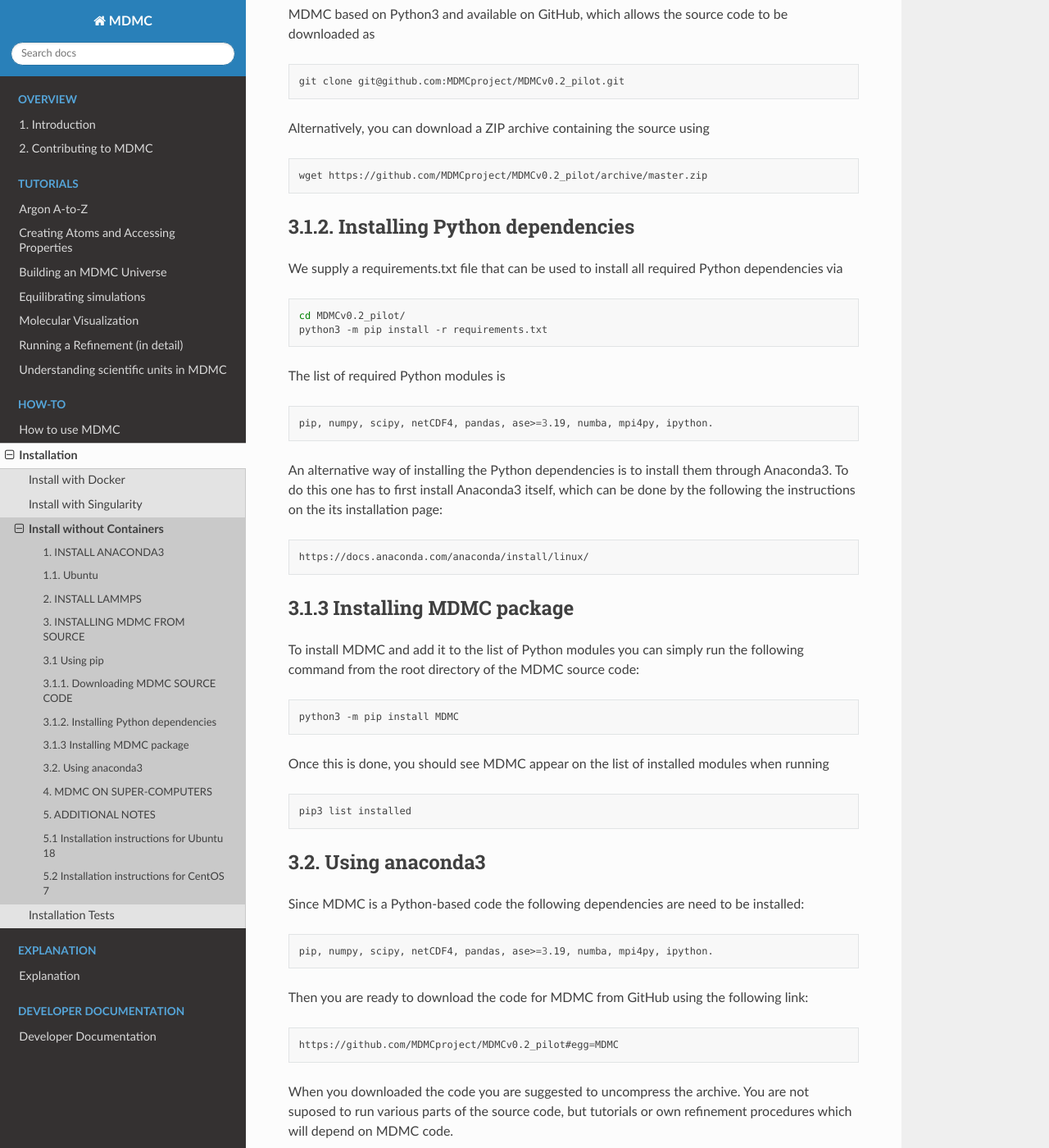
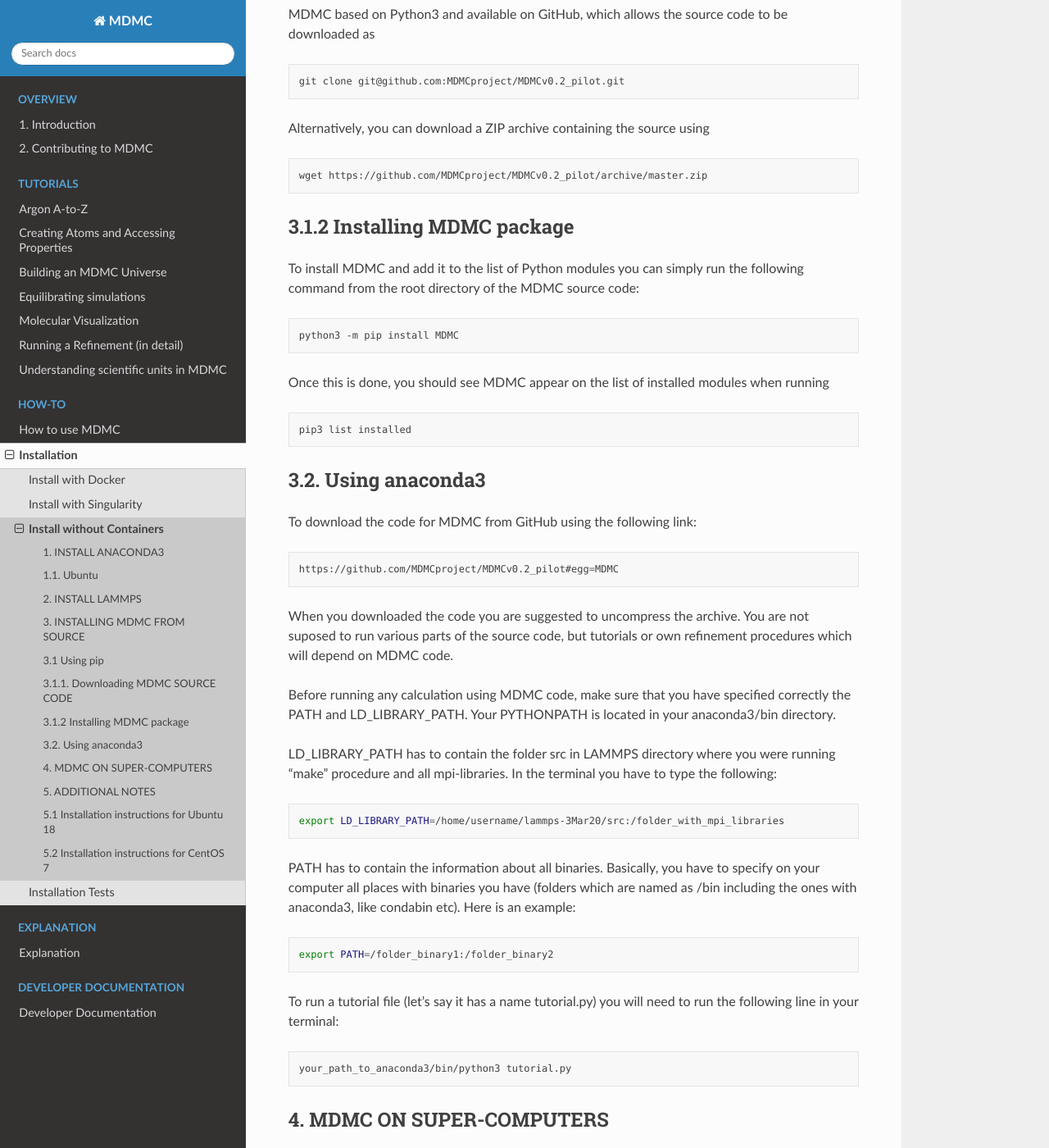
Before and after one commit to ISISNeutronMuon/MDMC, a Sphinx documentation site: the page built from doc/how-to/installation/nocontainerlinux.rst, in a window 1280 px wide and 1400 px high, scrolled down 3110 px. Shown: the whole window at 82% size. Built offline with Sphinx 7.4.7 and the Read the Docs theme 3.1.0, drawn with Linux system fonts in a browser that asks for light colours; pages that are not in the unit, such as notebooks, are missing from menus; some of the changed text lies outside the part shown.

Commit message:
remove other references to requirements.txt

```diff
--- a/doc/developer/how-to/build-containers.rst
+++ b/doc/developer/how-to/build-containers.rst
@@ -6,7 +6,7 @@
 
 Github Actions automatically builds and tests new Docker images for MDMC.
 It does so ONLY IF files in the ``/build/Docker`` directory are changed,
-or if ``requirements.txt`` is changed. In this case, the pull request testing will
+or if the ``pyproject.toml`` has changed. In this case, the pull request testing will
 automatically detect these changes, rebuild the image from the Dockerfile,
 test it, and then push it to ``mdmc/mdmc:ci-[branch]`` where ``[branch]``
 is the name of the branch the image was built on. Note that the 'slow' build stage,
--- a/doc/how-to/installation/nocontainerlinux.rst
+++ b/doc/how-to/installation/nocontainerlinux.rst
@@ -131,29 +131,7 @@
 
  wget https://github.com/MDMCproject/MDMCv0.2_pilot/archive/master.zip
 
-3.1.2. Installing Python dependencies
---------------------------------------
-We supply a requirements.txt file that can be used to install all required Python dependencies via
-
-.. code-block:: bash
-
- cd MDMCv0.2_pilot/
- python3 -m pip install -r requirements.txt
-
-
-The list of required Python modules is
-
-.. code-block:: bash
-
- pip, numpy, scipy, netCDF4, pandas, ase>=3.19, numba, mpi4py, ipython.
-
-An alternative way of installing the Python dependencies is to install them through Anaconda3. To do this one has to first install Anaconda3 itself, which can be done by the following the instructions on the its installation page:
-
-.. code-block:: bash
-
- https://docs.anaconda.com/anaconda/install/linux/
-
-3.1.3 Installing MDMC package
+3.1.2 Installing MDMC package
 -----------------------------
 
 To install MDMC and add it to the list of Python modules you can simply run the following command from the root directory of the MDMC source code:
@@ -170,13 +148,7 @@
 
 3.2. Using anaconda3
 --------------------
-Since MDMC is a Python-based code the following dependencies are need to be installed:
-
-.. code-block:: bash
-
- pip, numpy, scipy, netCDF4, pandas, ase>=3.19, numba, mpi4py, ipython.
-
-Then you are ready to download the code for MDMC from GitHub using the following link:
+To download the code for MDMC from GitHub using the following link:
 
 .. code-block:: bash
 
@@ -235,6 +207,5 @@
  #install required Python packages
  cd MDMCv0.2_pilot/
  python3 -m pip install --upgrade pip
- python3 -m pip install -r requirements.txt
  #install MDMC module
  python3 -m pip install .
```
Also changed, not shown: doc/README.md (+5 -10 lines), 3 other files.
